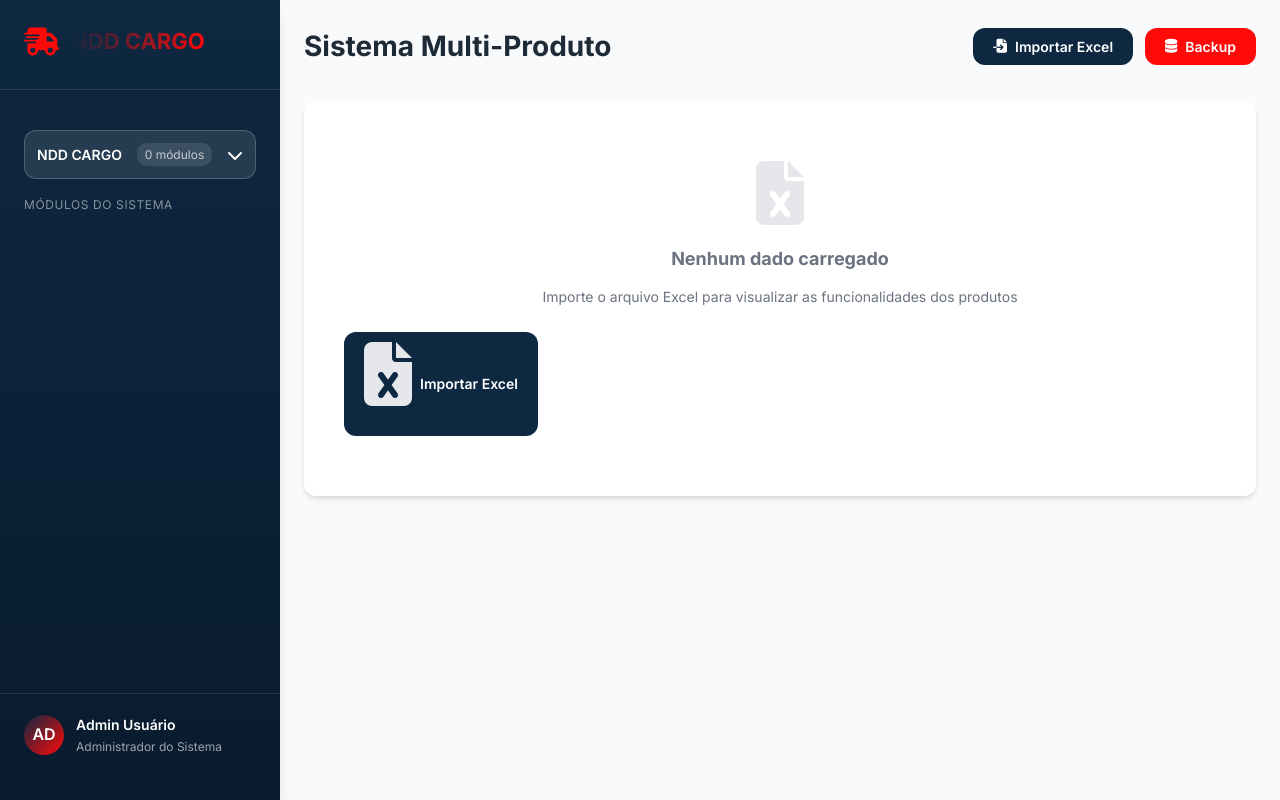
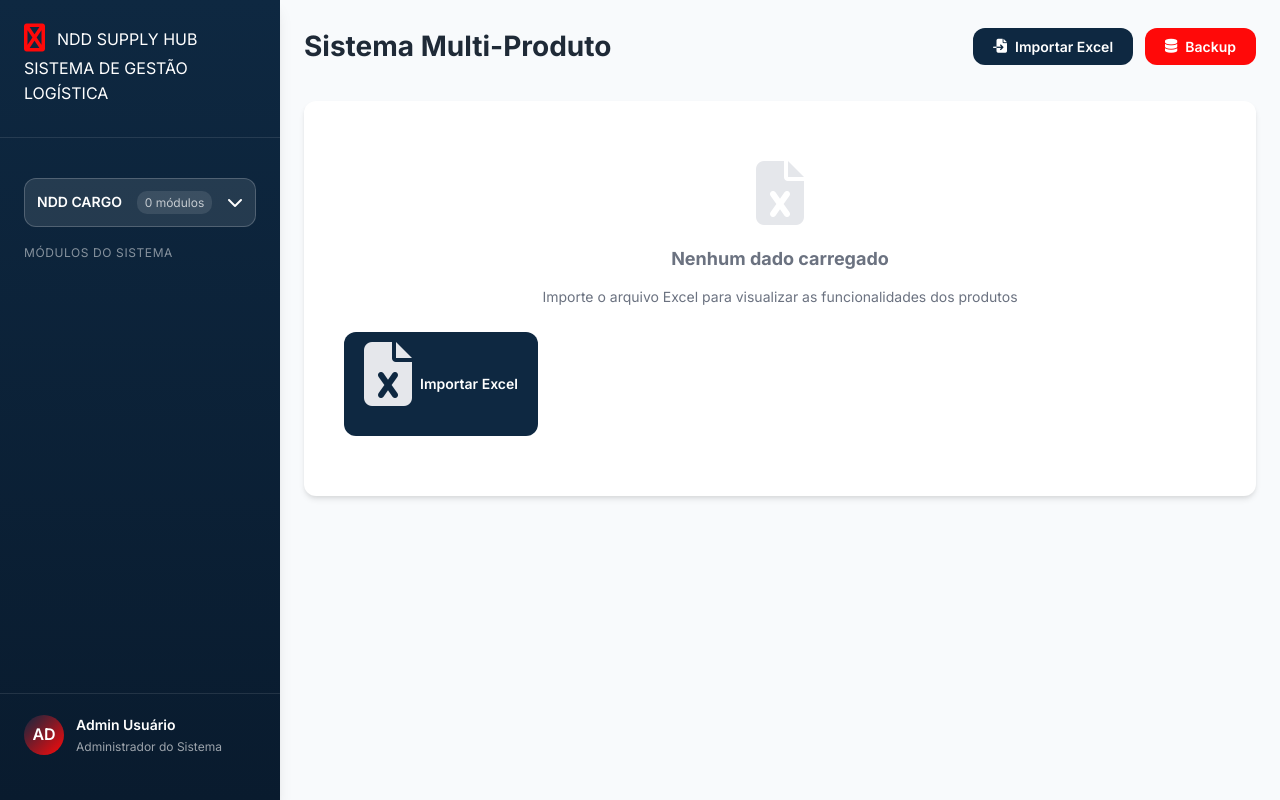
Before and after one commit to PreVendasNDD/pbi, a plain HTML site: page index.html in a window 1280 px wide. Drawn offline with Linux system fonts and the light colour scheme; a script that the page names is missing.

Commit message:
Update index.html

```diff
--- a/index.html
+++ b/index.html
@@ -3,7 +3,7 @@
 <head>
     <meta charset="UTF-8">
     <meta name="viewport" content="width=device-width, initial-scale=1.0">
-    <title>NDD CARGO | Sistema Multi-Produto</title>
+    <title>NDD SUPPLY HUB | Sistema de Gestão Logística</title>
     <link rel="stylesheet" href="https://cdnjs.cloudflare.com/ajax/libs/font-awesome/6.4.0/css/all.min.css">
     <link href="https://fonts.googleapis.com/css2?family=Inter:wght@300;400;500;600;700&display=swap" rel="stylesheet">
     <script src="https://cdn.jsdelivr.net/npm/xlsx@0.18.5/dist/xlsx.full.min.js"></script>
@@ -635,9 +635,12 @@
         <aside class="sidebar">
             <div class="logo-container">
                 <div class="logo">
-                    <i class="fas fa-shipping-fast"></i>
-                    <h1 id="logoTitle">NDD CARGO</h1>
+                    <div class="logo-icon">
+                        <i class="fas fa-hubspot"></i> <!-- Novo ícone de hub -->
+                    </div>
+                    <div class="logo-text">NDD SUPPLY HUB</div>
                 </div>
+                <div class="logo-subtitle">SISTEMA DE GESTÃO LOGÍSTICA</div>
             </div>
 
             <!-- Seletor de Produto -->
```
